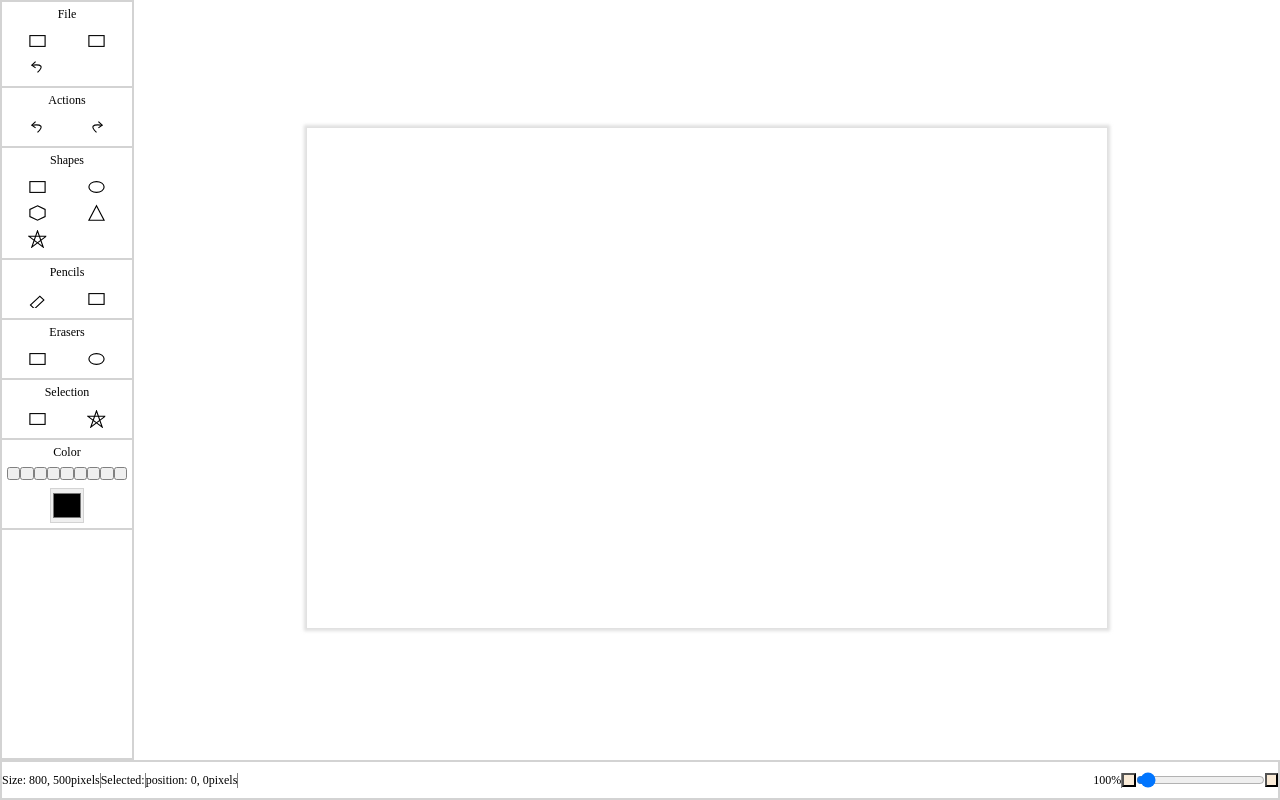
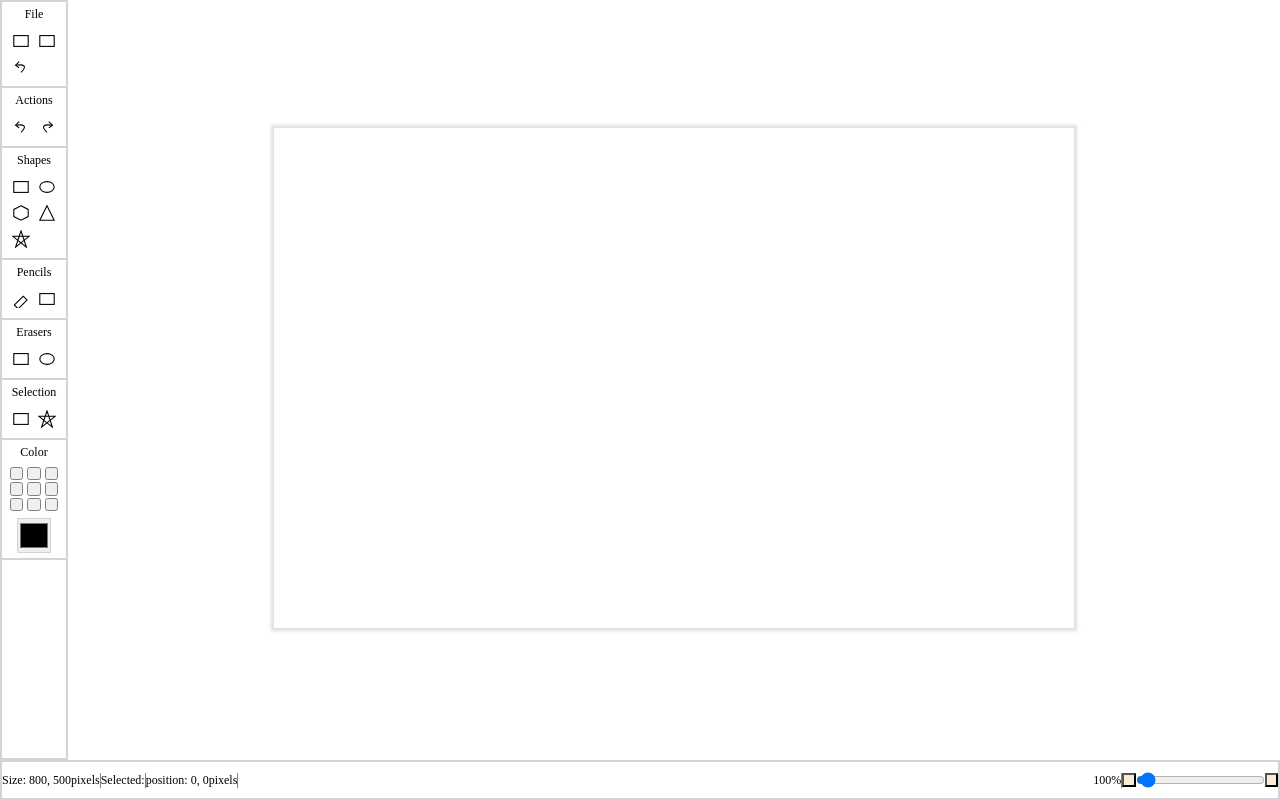
Before and after one commit to Jhonyx00/Angular-paint-app, an Angular app: page / in a window 1280 px wide. Built offline with nearby package versions, Linux system fonts and the light colour scheme.

Commit message:
add class palette

```diff
--- a/src/app/website/components/toolbar/components/color-palette/color-palette.component.html
+++ b/src/app/website/components/toolbar/components/color-palette/color-palette.component.html
@@ -1,7 +1,7 @@
 <div class="tool-container">
   <span>Color</span>
 
-  <ul class=" ">
+  <ul class="palette">
     <button
       *ngFor="let color of colors"
       [style.background]="color"
```
